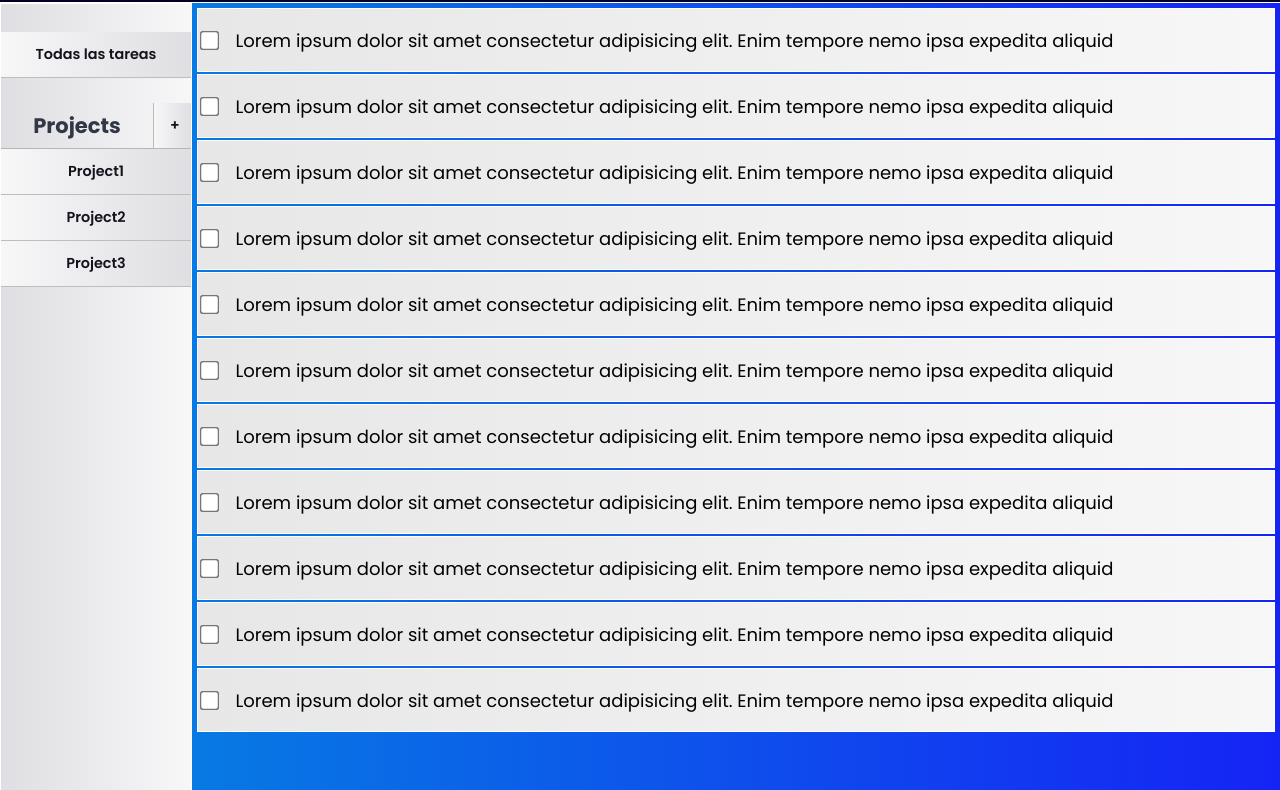
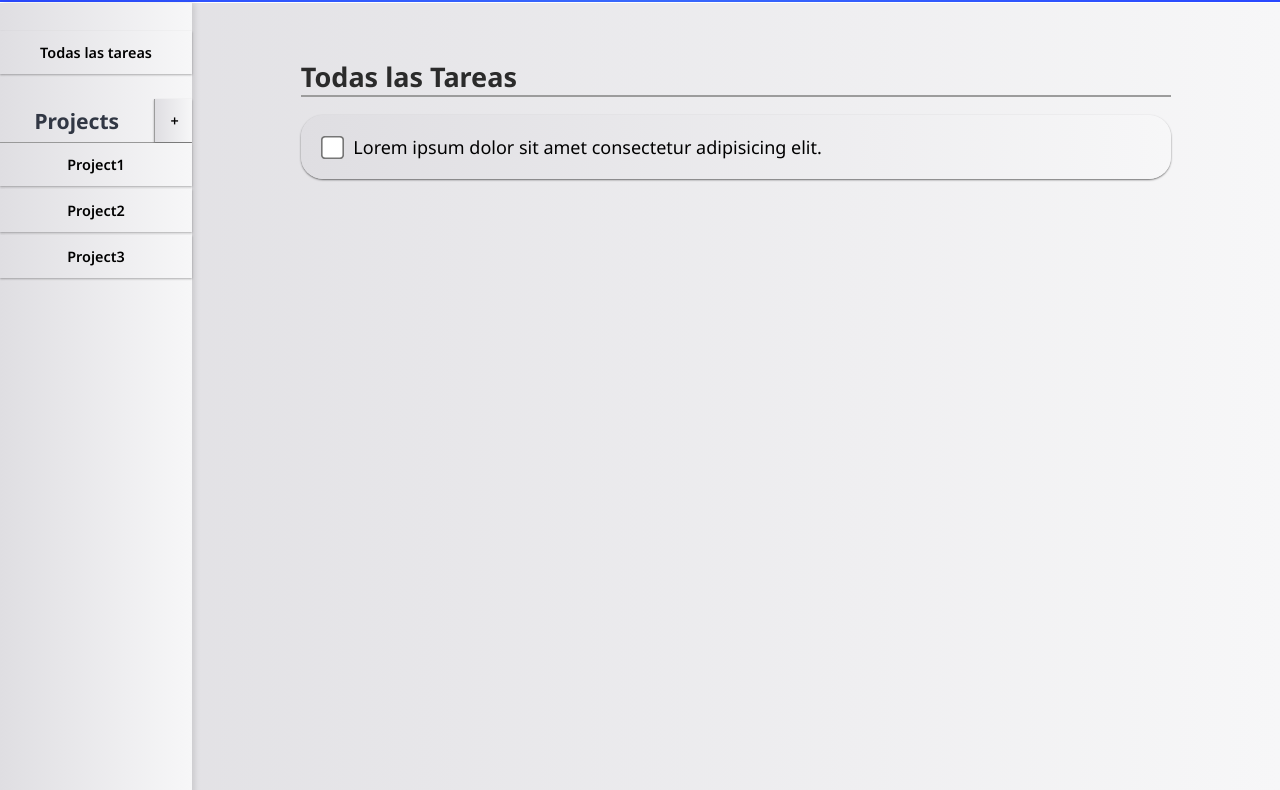
Before and after one commit to ValenAquino/todo-list, a website built with webpack: page src/index.html in a window 1280 px wide. Shown: the part 85-875 px from the top of the page. Built offline with nearby package versions, Linux system fonts and the light colour scheme.

Commit message:
Se cambian los estilos base

```diff
--- a/src/index.css
+++ b/src/index.css
@@ -1,8 +1,11 @@
-@import url('https://fonts.googleapis.com/css2?family=Poppins:wght@200;400;500;600;700&display=swap');
+@import url('https://fonts.googleapis.com/css2?family=Noto+Sans:wght@200;300;400;500;600;700;800&display=swap');
 
 *:root {
-    --light-bg: linear-gradient(90deg, rgb(5, 137, 224) 0%, rgb(21, 36, 245) 100%);
-    --dark-blue: #040129;
+    --light-bg: linear-gradient(to right, #dfdee2, #f7f7f8);
+    --dark-blue: radial-gradient(circle, #729ab4, #365777);
+    --light-gray: rgb(156, 156, 156);
+    --gray-gradient: linear-gradient(to right, #dfdee2, #f7f7f8);
+    --letter-color: rgb(0, 0, 0);
 }
 
 /* ===== CSS RESET ===== */
@@ -56,16 +59,17 @@ a {
 .header-footer {
     width: 100%;
     height: 11vh;
+    background: radial-gradient(circle, #396afc, #2948ff);
     color: white;
-    background-color: var(--dark-blue);
     user-select: none;
     display: grid;
     align-items: center;
     justify-content: center;
+    font-weight: 800;
 }
 
 footer {
-    border-top: 1px solid white;
+    border-top: 2px solid white;
 }
 
 header {
@@ -75,6 +79,7 @@ header {
 
 header h1 {
     text-align: end;
+    font-weight: 800;
 }
 
 header h2 {
@@ -83,11 +88,10 @@ header h2 {
     letter-spacing: -6px;
 }
 
-
 /* ===== Body ===== */
 
 body {
-    font-family: 'Poppins', sans-serif;
+    font-family:  'Noto Sans', sans-serif;
     font-size: 18px;
     font-weight: 400;
 }
@@ -103,8 +107,8 @@ main, aside{
 }
 
 aside {
-    background: linear-gradient(to right, #dfdee2, #f7f7f8);
-    border: 1px solid white;
+    background: var(--gray-gradient);
+    box-shadow: 3px 0px 5px 0px rgba(0,0,0,0.1);
 }
 
 main {
@@ -112,6 +116,7 @@ main {
     justify-items: center;
     grid-template-columns: 1fr;
 }
+
 
 /* ===== Aside ===== */
 
@@ -130,7 +135,7 @@ main {
     display: grid;
     grid-template-columns: 80% 20%;
     margin: 5px 0 0 0;
-    border-bottom: 1px solid rgb(182, 182, 182);
+    border-bottom: 1px solid var(--light-gray);
     text-align: center;
     align-items: center;
 }
@@ -138,24 +143,25 @@ main {
 /* ===== Botones ===== */
 
 button {
-    background: linear-gradient(to left, #dfdee2, #f7f7f8);
+    background: var(--gray-gradient);
+    box-shadow: 0px 1px 2px 0px rgba(0,0,0,0.3);
+    margin-bottom: 3px;
     font-size: .9rem;
     font-weight: 600;
     padding: .75rem 1rem;
     text-align: center;
-    border-bottom: 1px solid rgb(189, 189, 189);
     cursor: pointer;
     user-select: none;
     max-height: 7vh;
-    color: rgb(20, 18, 27);
+    color: var(--letter-color);
 }
 
 button:hover {
-    background: linear-gradient(to right, #dfdee2, #f7f7f8);
+    background: linear-gradient(to right, #dadada, #dddddd);
 }
 
 button:active {
-    background-color: rgb(225, 226, 228);
+    background: linear-gradient(to right, #c5c5c5, #dfdfdf);
 }
 
 #all-task-btn {
@@ -166,30 +172,51 @@ button:active {
 #add-project-btn {
     margin: 0;
     border: 0;
-    border-left: 1px solid rgb(187, 187, 187);
+    border-left: 1px solid var(--light-gray);
+}
+
+/* ===== tasks ===== */
+
+#tasks-tittle {
+    margin: 10px 0 15px 0;
+    border-bottom: 2px solid var(--light-gray);
+    text-align: start;
+    height: fit-content;
+    color: rgb(43, 43, 43);
 }
 
 #tasks {
     margin-top: 5px;
-    width: 99%;
+    width: 80%;
     display: grid;
     grid-template-columns: 1fr;
+    align-items: flex-start;
     height: fit-content;
-    align-items: center;
-    gap: 2px 0;
+    gap: 3px 0;
+    padding: 5vh 0;
 }
 
 .task {
-    background: linear-gradient(to right, #e7e7e7, #f7f7f8);
     min-height: 8vh;
     width: 100%;
     display: grid;
     align-items: center;
-    padding: 5px;
-    grid-template-columns: 3% 97%;
-    border: 1px solid white;
+    padding: 10px;
+    grid-template-columns: 5% 95%;
+
+    background: var(--gray-gradient);
+    box-shadow: 0px 1px 2px 0px rgba(0,0,0,0.55);
+    border-radius: 22px;
+}
+
+
+/* ===== Checkboxes ===== */
+
+.chk-lbl {
+    justify-self: center;
 }
 
 input[type=checkbox] {
-    transform: scale(1.5);
+    transform: scale(1.8);
+    border: none;
 }
--- a/src/index.html
+++ b/src/index.html
@@ -28,83 +28,13 @@
 
         <main>
             <div id="tasks">
+                <h2 id="tasks-tittle">Todas las Tareas</h2>
                     <div class="task">
                         <label class="chk-lbl" for="chk">
                             <input type="checkbox" name="chk" id="chk">
                         </label>
                         <span>
-                            Lorem ipsum dolor sit amet consectetur adipisicing elit. Enim tempore nemo ipsa expedita aliquid
-                        </span>
-                    </div>
-                    <div class="task">
-                        <label class="chk-lbl" for="chk">
-                            <input type="checkbox" name="chk" id="chk">
-                        </label>
-                        <span>
-                            Lorem ipsum dolor sit amet consectetur adipisicing elit. Enim tempore nemo ipsa expedita aliquid
-                        </span>
-                    </div><div class="task">
-                        <label class="chk-lbl" for="chk">
-                            <input type="checkbox" name="chk" id="chk">
-                        </label>
-                        <span>
-                            Lorem ipsum dolor sit amet consectetur adipisicing elit. Enim tempore nemo ipsa expedita aliquid
-                        </span>
-                    </div><div class="task">
-                        <label class="chk-lbl" for="chk">
-                            <input type="checkbox" name="chk" id="chk">
-                        </label>
-                        <span>
-                            Lorem ipsum dolor sit amet consectetur adipisicing elit. Enim tempore nemo ipsa expedita aliquid
-                        </span>
-                    </div><div class="task">
-                        <label class="chk-lbl" for="chk">
-                            <input type="checkbox" name="chk" id="chk">
-                        </label>
-                        <span>
-                            Lorem ipsum dolor sit amet consectetur adipisicing elit. Enim tempore nemo ipsa expedita aliquid
-                        </span>
-                    </div><div class="task">
-                        <label class="chk-lbl" for="chk">
-                            <input type="checkbox" name="chk" id="chk">
-                        </label>
-                        <span>
-                            Lorem ipsum dolor sit amet consectetur adipisicing elit. Enim tempore nemo ipsa expedita aliquid
-                        </span>
-                    </div><div class="task">
-                        <label class="chk-lbl" for="chk">
-                            <input type="checkbox" name="chk" id="chk">
-                        </label>
-                        <span>
-                            Lorem ipsum dolor sit amet consectetur adipisicing elit. Enim tempore nemo ipsa expedita aliquid
-                        </span>
-                    </div><div class="task">
-                        <label class="chk-lbl" for="chk">
-                            <input type="checkbox" name="chk" id="chk">
-                        </label>
-                        <span>
-                            Lorem ipsum dolor sit amet consectetur adipisicing elit. Enim tempore nemo ipsa expedita aliquid
-                        </span>
-                    </div><div class="task">
-                        <label class="chk-lbl" for="chk">
-                            <input type="checkbox" name="chk" id="chk">
-                        </label>
-                        <span>
-                            Lorem ipsum dolor sit amet consectetur adipisicing elit. Enim tempore nemo ipsa expedita aliquid
-                        </span>
-                    </div><div class="task">
-                        <label class="chk-lbl" for="chk">
-                            <input type="checkbox" name="chk" id="chk">
-                        </label>
-                        <span>
-                            Lorem ipsum dolor sit amet consectetur adipisicing elit. Enim tempore nemo ipsa expedita aliquid
-                        </span>
-                    </div><div class="task">
-                        <label class="chk-lbl" for="chk">
-                            <input type="checkbox" name="chk" id="chk">
-                        </label>
-                        <span>
-                            Lorem ipsum dolor sit amet consectetur adipisicing elit. Enim tempore nemo ipsa expedita aliquid
+                            Lorem ipsum dolor sit amet consectetur adipisicing elit.
                         </span>
                     </div>
             </div>
```
